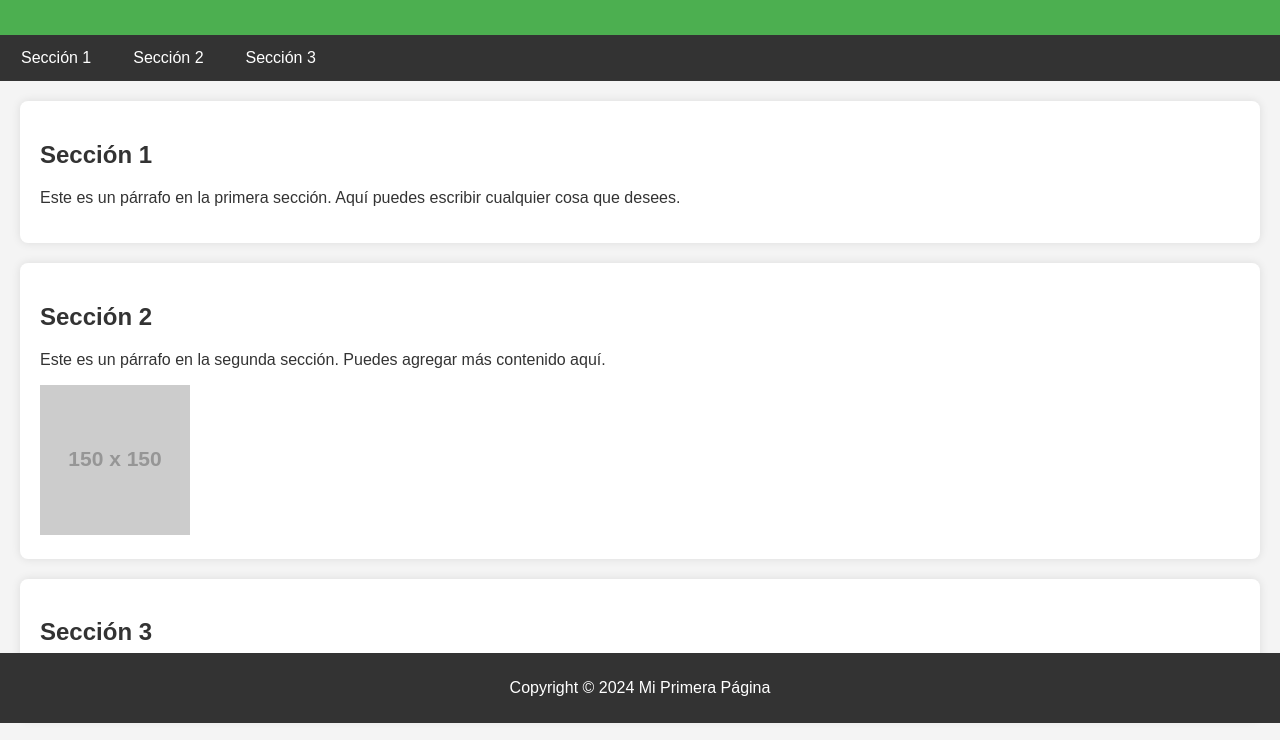
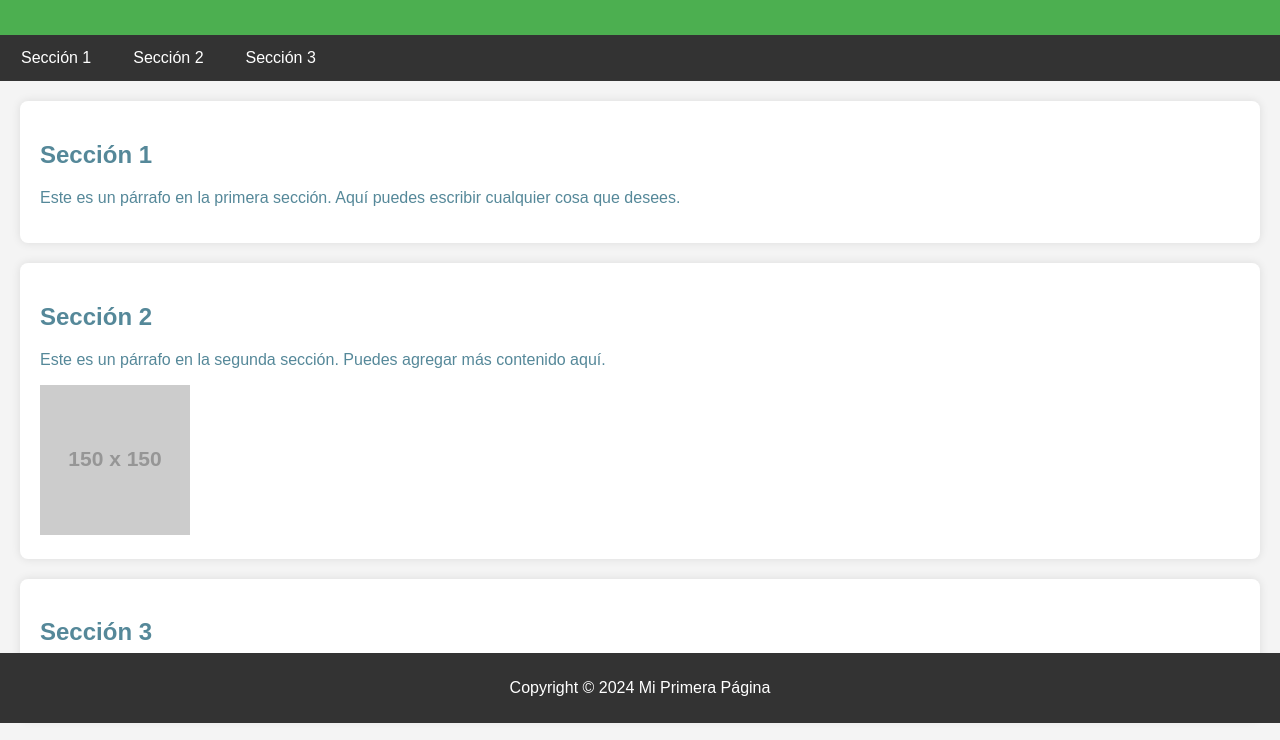
Before and after one commit to domigutierrxz/miniature-palm-tree, a plain HTML site: page index.html in a window 1280 px wide. Shown: the part 77-817 px from the top of the page. Drawn offline with Linux system fonts and the light colour scheme; placeholder pictures from the web are drawn by us.

Commit message:
styles_pull.css

```diff
--- a/css/styles.css
+++ b/css/styles.css
@@ -4,7 +4,7 @@ body {
     margin: 0;
     padding: 0;
     background-color: #f4f4f4;
-    color: #333;
+    color: #589;
 }
 
 /* Encabezado */
```
